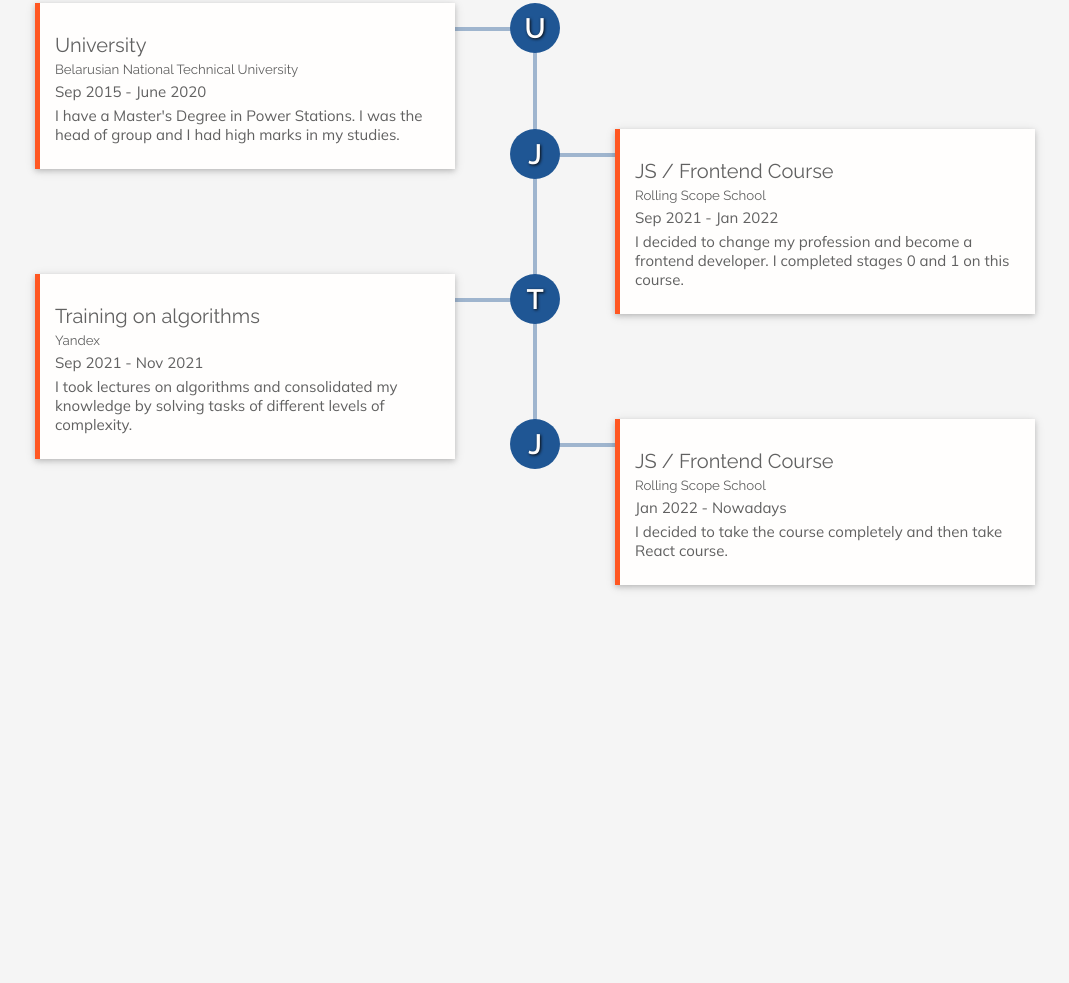
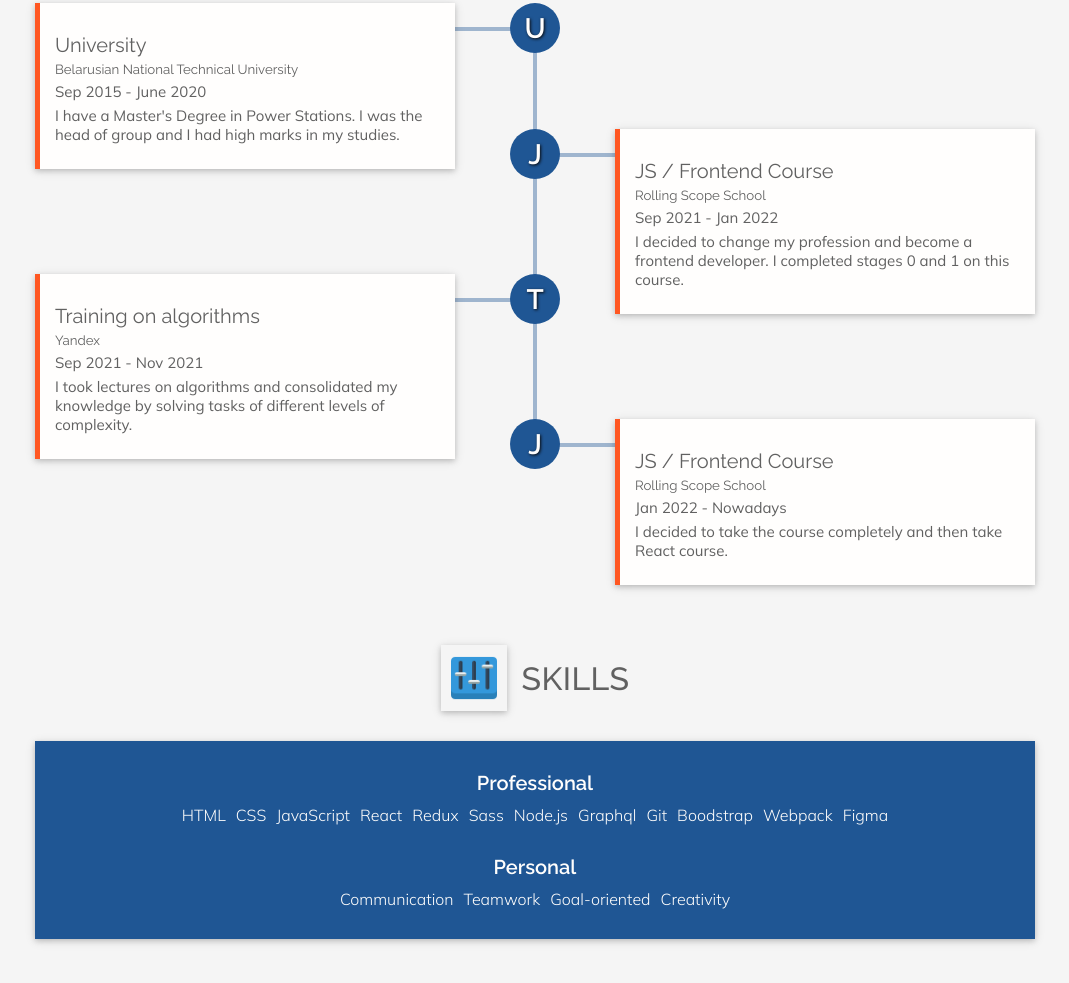
Before and after one commit to Alyaska53/rsschool-cv, a plain HTML site: page index.html in a window 1280 px wide. Shown: the part 1065-2048 px from the top of the page, without its empty margins (105-1174 px from the left). Before the commit the page ends 1710 px from the top, so only its background shows below. Drawn offline with Linux system fonts and the light colour scheme.

Commit message:
feat: add education skills section

```diff
--- a/index.html
+++ b/index.html
@@ -135,6 +135,41 @@
         </div>
       </div>
     </section>
+
+    <section class="skills container">
+      <div class="section__title">
+        <img class="section__title--img" src="./assets/images/skills.png" alt="skills">
+        <h3 class="section__title--text">Skills</h3>
+      </div>
+      <div class="skills-list">
+        <div class="professional-skills">
+          <h6>Professional</h6>
+          <ul>
+            <li>HTML</li>
+            <li>CSS</li>
+            <li>JavaScript</li>
+            <li>React</li>
+            <li>Redux</li>
+            <li>Sass</li>
+            <li>Node.js</li>
+            <li>Graphql</li>
+            <li>Git</li>
+            <li>Boodstrap</li>
+            <li>Webpack</li>
+            <li>Figma</li>
+          </ul>
+        </div>
+        <div class="personal-skills">
+          <h6>Personal</h6>
+          <ul>
+            <li>Communication</li>
+            <li>Teamwork</li>
+            <li>Goal-oriented</li>
+            <li>Creativity</li>
+          </ul>
+        </div>
+      </div>
+    </section>
   </main>
 </body>
 </html>
```
